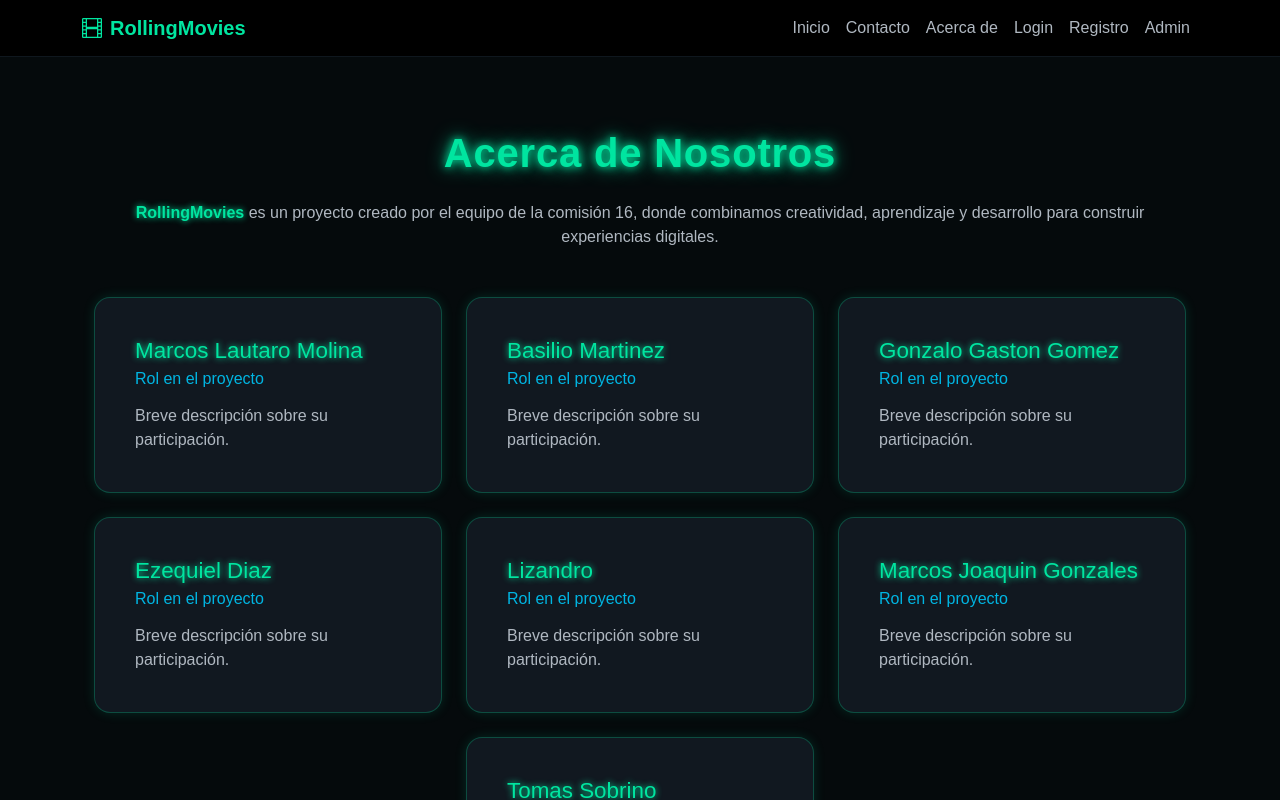
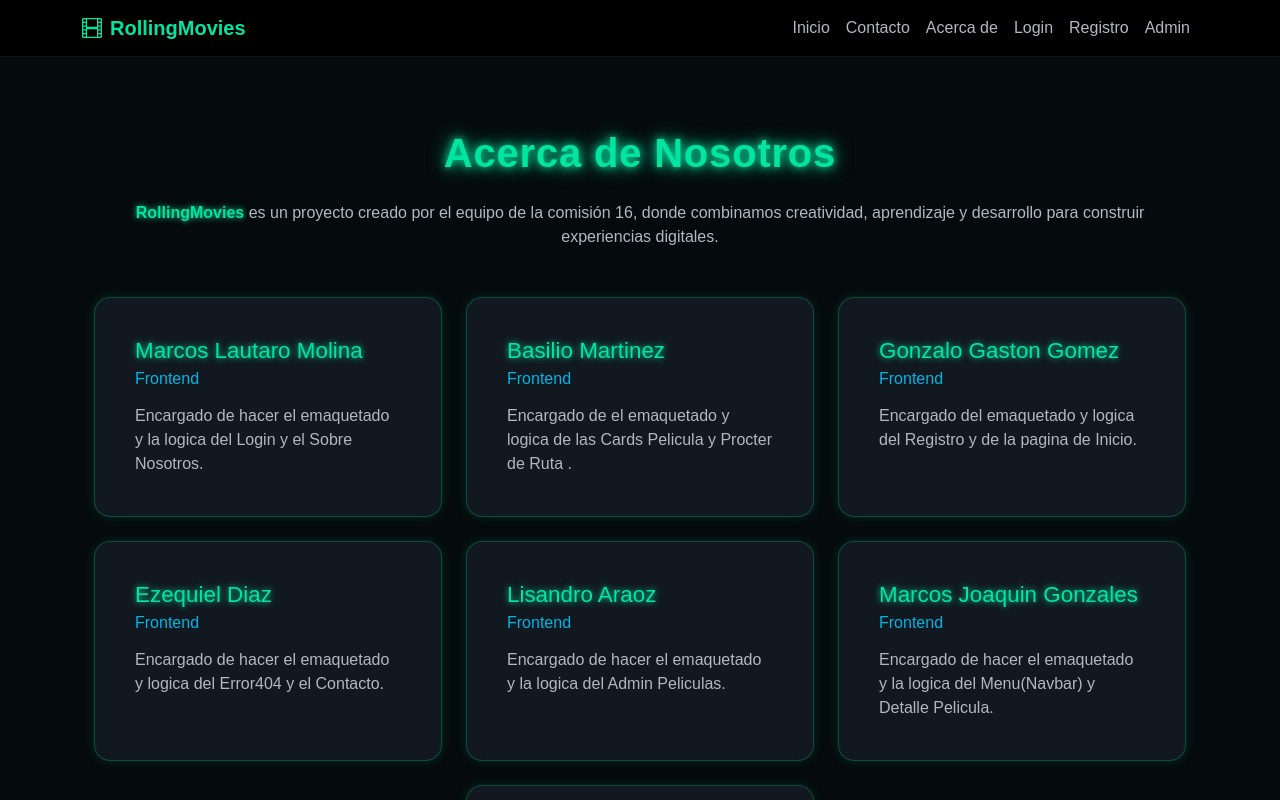
Before and after one commit to basiliomartinez/ProyectoRollingMovies, a React (Vite) app: page /acerca in a window 1280 px wide. Shown: the top 800 px of the page. Built offline with nearby package versions, Linux system fonts and the light colour scheme.

Commit message:
puse el rol y descripcion de cada integrante sobre el proyecto

```diff
--- a/src/components/pages/AcercaNosotros.jsx
+++ b/src/components/pages/AcercaNosotros.jsx
@@ -2,13 +2,13 @@ import { Container, Row, Col, Card } from "react-bootstrap";
 import "../../AcercaNosotros.css";
 
 const integrantes = [
-  { nombre: "Marcos Lautaro Molina", rol: "Rol en el proyecto", descripcion: "Breve descripción sobre su participación." },
-  { nombre: "Basilio Martinez", rol: "Rol en el proyecto", descripcion: "Breve descripción sobre su participación." },
-  { nombre: "Gonzalo Gaston Gomez", rol: "Rol en el proyecto", descripcion: "Breve descripción sobre su participación." },
-  { nombre: "Ezequiel Diaz", rol: "Rol en el proyecto", descripcion: "Breve descripción sobre su participación." },
-  { nombre: "Lizandro ", rol: "Rol en el proyecto", descripcion: "Breve descripción sobre su participación." },
-  { nombre: "Marcos Joaquin Gonzales", rol: "Rol en el proyecto", descripcion: "Breve descripción sobre su participación." },
-  { nombre: "Tomas Sobrino", rol: "Rol en el proyecto", descripcion: "Breve descripción sobre su participación." }
+  { nombre: "Marcos Lautaro Molina", rol: "Frontend", descripcion: "Encargado de hacer el emaquetado y la logica del Login y el Sobre Nosotros." },
+  { nombre: "Basilio Martinez", rol: "Frontend", descripcion: "Encargado de el emaquetado y logica de las Cards Pelicula y Procter de Ruta ." },
+  { nombre: "Gonzalo Gaston Gomez", rol: "Frontend", descripcion: "Encargado del emaquetado y logica del Registro y de la pagina de Inicio." },
+  { nombre: "Ezequiel Diaz", rol: "Frontend", descripcion: "Encargado de hacer el emaquetado y logica del Error404 y el Contacto." },
+  { nombre: "Lisandro Araoz ", rol: "Frontend", descripcion: "Encargado de hacer el emaquetado y la logica del Admin Peliculas." },
+  { nombre: "Marcos Joaquin Gonzales", rol: "Frontend", descripcion: "Encargado de hacer el emaquetado y la logica del Menu(Navbar) y Detalle Pelicula." },
+  { nombre: "Tomas Sobrino", rol: "Frontend", descripcion: "Encargado de hacer el emaquetado del Footer." }
 ];
 
 const AcercaNosotros = () => {
```
